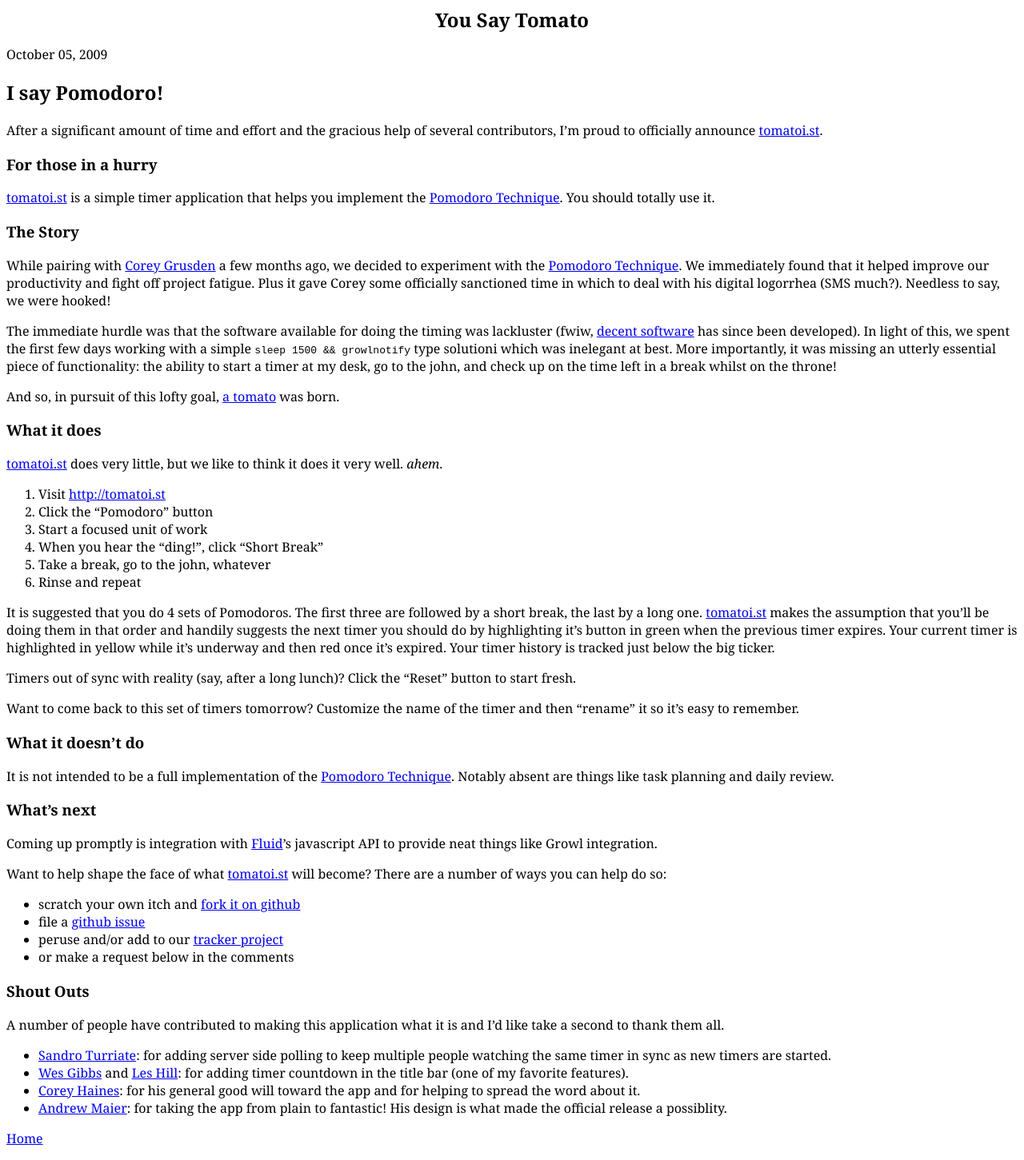
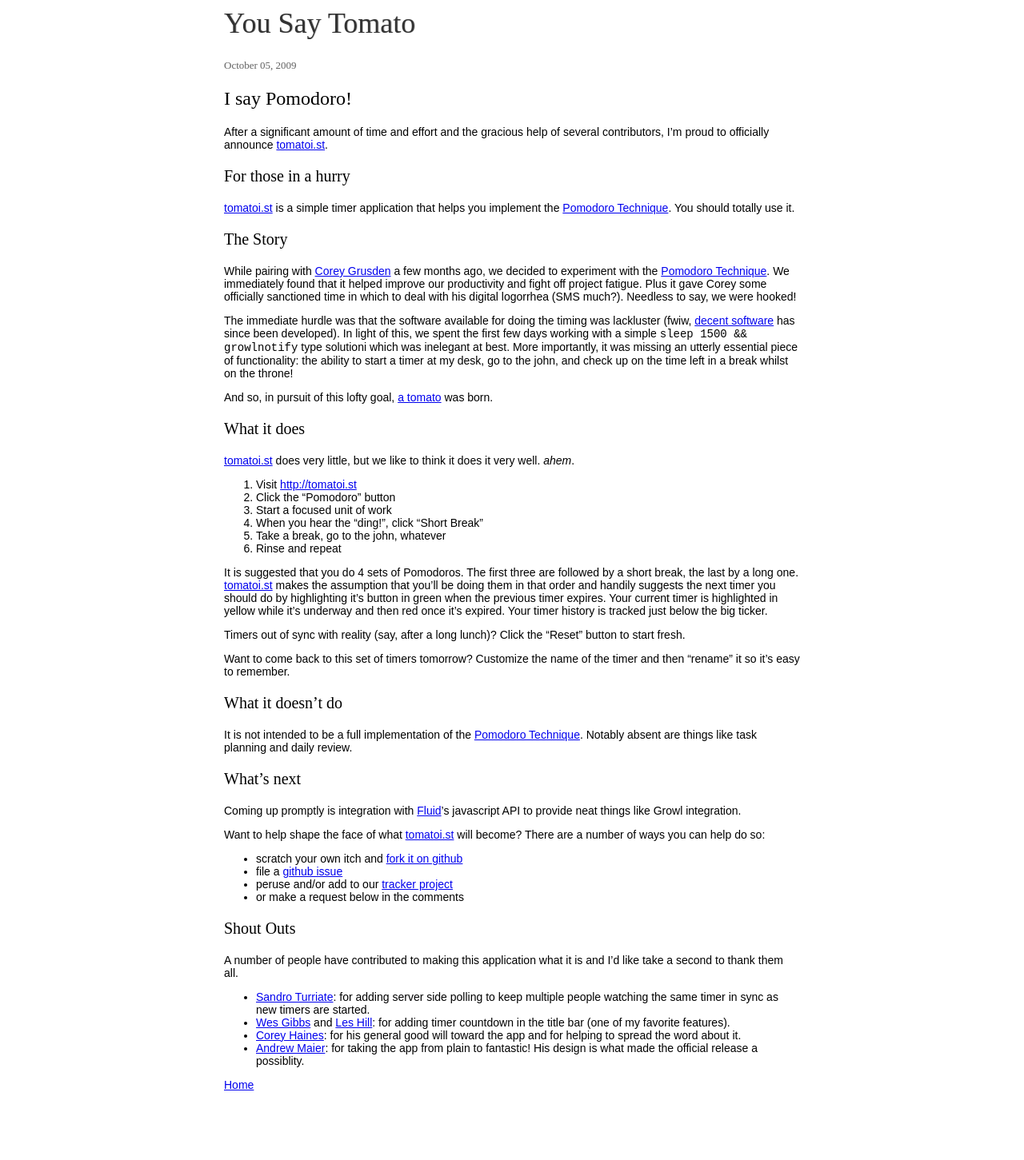
Before and after one commit to mrmemes-eth/voxdolo.github.com, a Jekyll site: the page built from _posts/2009-10-05-you-say-tomato.md, in a window 1280 px wide. Shown: the whole page at 80% size. Built offline with Jekyll 4.4.1, drawn with Linux system fonts in a browser that asks for light colours; comment, search, counter and statistics services are not loaded; after the commit the page ends 1379 px from its top, so only the background shows below that.

Commit message:
Add a bit of a newspapery flavored layout

```diff
--- a/_layouts/blag.html
+++ b/_layouts/blag.html
@@ -15,7 +15,9 @@
   {% else %}
   <body>
   {% endif %}
-    {{ content }}
+    <div class='sitewidth'>
+      {{ content }}
+    </div>
     <script type="text/javascript">
     //<![CDATA[
       (function() {
--- a/_layouts/post.html
+++ b/_layouts/post.html
@@ -4,10 +4,10 @@
 
 ---
 <h1>{{ page.title }}</h1>
-<div id='when'>{{ page.date | date:"%B %d, %Y" }}</div>
-<div id='what'>
+<div class='when'>{{ page.date | date:"%B %d, %Y" }}</div>
+<div class='what'>
   {{ content }}
-  <div id="disqus_thread"></div>
+  <div class="disqus_thread"></div>
   <script type="text/javascript" src="http://disqus.com/forums/voxdolodotme/embed.js"></script>
   <noscript>
     <a href="http://voxdolodotme.disqus.com/?url=ref">View the discussion thread.</a>
--- a/css/master.css
+++ b/css/master.css
@@ -1,7 +1,74 @@
 body{
-  font-family:"georgia", sans-serif;
+  font-family: Arial,Tahoma,Verdana,sans-serif;
+  font-size: 14px;
 }
-body>h1{
-  text-align:center;
-  font-size:1.5em;
+
+h1,h2,h3,h4,h5,h6{
+  font-family: "Times New Roman", Times, Georgia, serif;
+  font-weight: normal;
 }
+h1{
+  font-size: 36px;
+  color: #333;
+  text-shadow: 1px 0 #ccc;
+}
+h2{ font-size: 24px; }
+h3{ font-size: 20px; }
+
+div.sitewidth{
+  width: 720px;
+  margin: 0 auto;
+}
+.when{
+  font-family: "Times New Roman",Times,Georgia,serif;
+  font-size: 13px;
+  color: #616161;
+}
+.actions{
+  font-size: 11px;
+}
+.summary.post{
+  margin-bottom: 2em;
+}
+
+#home h2{
+  font-size: 18px;
+  font-weight: normal;
+  text-transform: uppercase;
+  border-bottom: 3px double;
+  color: #313131;
+}
+#home h3{
+  margin-bottom: .5em;
+}
+
+#home .what{
+  margin: .3em 0 1em;
+
+}
+#recent{
+  width: 450px;
+  float: left;
+}
+
+#archive{
+  margin-left: 20px;
+  width: 250px;
+  float: left;
+}
+
+#archive ul{
+  list-style: none;
+  margin: 0;
+  padding: 0;
+  font-size:14px;
+}
+#archive ul li .when{
+  font-size: 12px;
+  margin-left: .5em;
+}
+
+#post .when{
+  border-bottom: 3px double;
+  text-transform: uppercase;
+}
```
Also changed, not shown: index.html (added, +37 -0 lines), index.md (deleted, +0 -27 lines).
